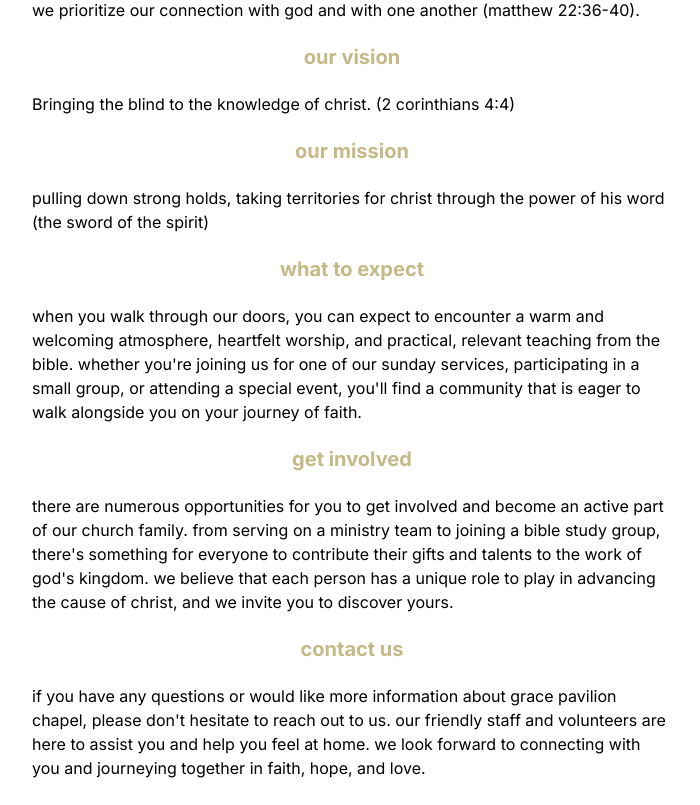
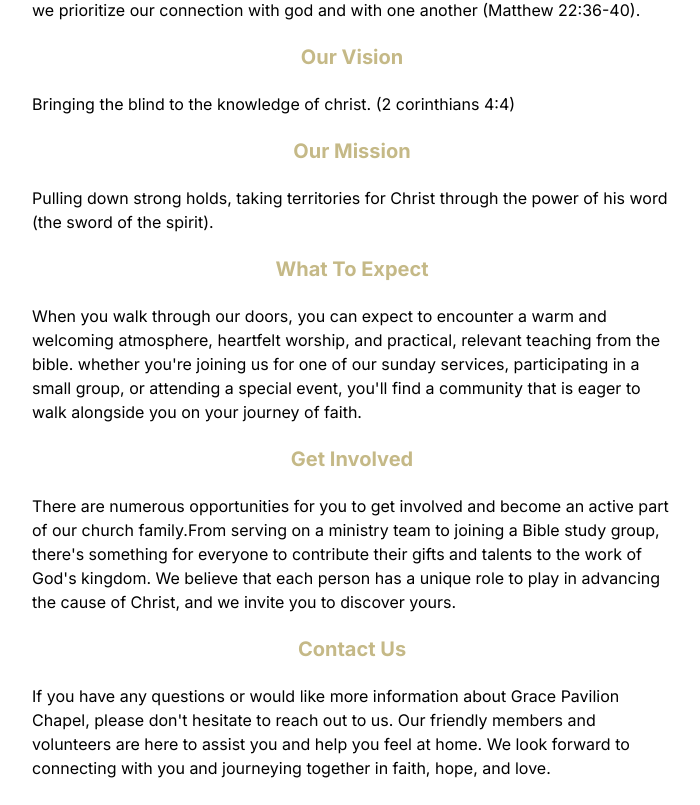
Before and after one commit to spyder1265/gpc, a Next.js app: page /about in a window 1280 px wide. Shown: the part 855-1660 px from the top of the page, without its empty margins (288-988 px from the left). Built offline with nearby package versions, Linux system fonts and the light colour scheme.

Commit message:
minor chnages

```diff
--- a/app/about/page.js
+++ b/app/about/page.js
@@ -56,12 +56,12 @@ export default function About() {
         <div className='flex flex-col h-full basis-4/6'>
           <div className='flex py-4 justify-center text-center md:pt-24 space-y-1 text-yellowShade'>
             <p className='flex justify-center font-bold text-4xl leading-[46.8px] mb-4 tracking-normal'>
-              welcome to grace pavilion chapel!
+              Welcome To Grace Pavilion Chapel!
             </p>
           </div>
           <div className='flex flex-col text-left mx-10 md:mx-80 gap-5'>
             <h1 className='flex justify-center text-center space-y-1 text-yellowShade md:text-[20px] font-bold'>
-              who we are
+            Who We Are
             </h1>
             <p className='dark:text-neutral-300'>
               We're thrilled that you've discovered us! at grace pavilion
@@ -69,31 +69,31 @@ export default function About() {
               community of followers of jesus christ. rooted in the belief that
               the essence of the kingdom lies in fostering genuine
               relationships, we prioritize our connection with god and with one
-              another (matthew 22:36-40).
+              another (Matthew 22:36-40).
             </p>
 
             <h1 className='flex justify-center text-center space-y-1 text-yellowShade md:text-[20px] font-bold'>
-              our vision
+              Our Vision
             </h1>
             <p className='dark:text-neutral-300'>
               Bringing the blind to the knowledge of christ. (2 corinthians 4:4)
             </p>
 
             <h1 className='flex justify-center text-center space-y-1 text-yellowShade md:text-[20px] font-bold'>
-              our mission
+              Our Mission
             </h1>
 
             <p className='dark:text-neutral-300'>
-              pulling down strong holds, taking territories for christ through
-              the power of his word (the sword of the spirit)
+              Pulling down strong holds, taking territories for Christ through
+              the power of his word (the sword of the spirit).
             </p>
 
             <h1 className='flex justify-center text-center space-y-1 text-yellowShade md:text-[20px] font-bold'>
-              what to expect
+              What To Expect
             </h1>
 
             <p className='dark:text-neutral-300'>
-              when you walk through our doors, you can expect to encounter a
+              When you walk through our doors, you can expect to encounter a
               warm and welcoming atmosphere, heartfelt worship, and practical,
               relevant teaching from the bible. whether you're joining us for
               one of our sunday services, participating in a small group, or
@@ -102,28 +102,28 @@ export default function About() {
             </p>
 
             <h1 className='flex justify-center text-center space-y-1 text-yellowShade md:text-[20px] font-bold'>
-              get involved
+              Get Involved
             </h1>
 
             <p className='dark:text-neutral-300'>
-              there are numerous opportunities for you to get involved and
-              become an active part of our church family. from serving on a
-              ministry team to joining a bible study group, there's something
+              There are numerous opportunities for you to get involved and
+              become an active part of our church family.From serving on a
+              ministry team to joining a Bible study group, there's something
               for everyone to contribute their gifts and talents to the work of
-              god's kingdom. we believe that each person has a unique role to
-              play in advancing the cause of christ, and we invite you to
+              God's kingdom. We believe that each person has a unique role to
+              play in advancing the cause of Christ, and we invite you to
               discover yours.
             </p>
 
             <h1 className='flex justify-center text-center space-y-1 text-yellowShade md:text-[20px] font-bold'>
-              contact us
+              Contact Us
             </h1>
 
             <p className='dark:text-neutral-300'>
-              if you have any questions or would like more information about
-              grace pavilion chapel, please don't hesitate to reach out to us.
-              our friendly staff and volunteers are here to assist you and help
-              you feel at home. we look forward to connecting with you and
+              If you have any questions or would like more information about
+              Grace Pavilion Chapel, please don't hesitate to reach out to us.
+              Our friendly members and volunteers are here to assist you and help
+              you feel at home. We look forward to connecting with you and
               journeying together in faith, hope, and love.
             </p>
           </div>
```
